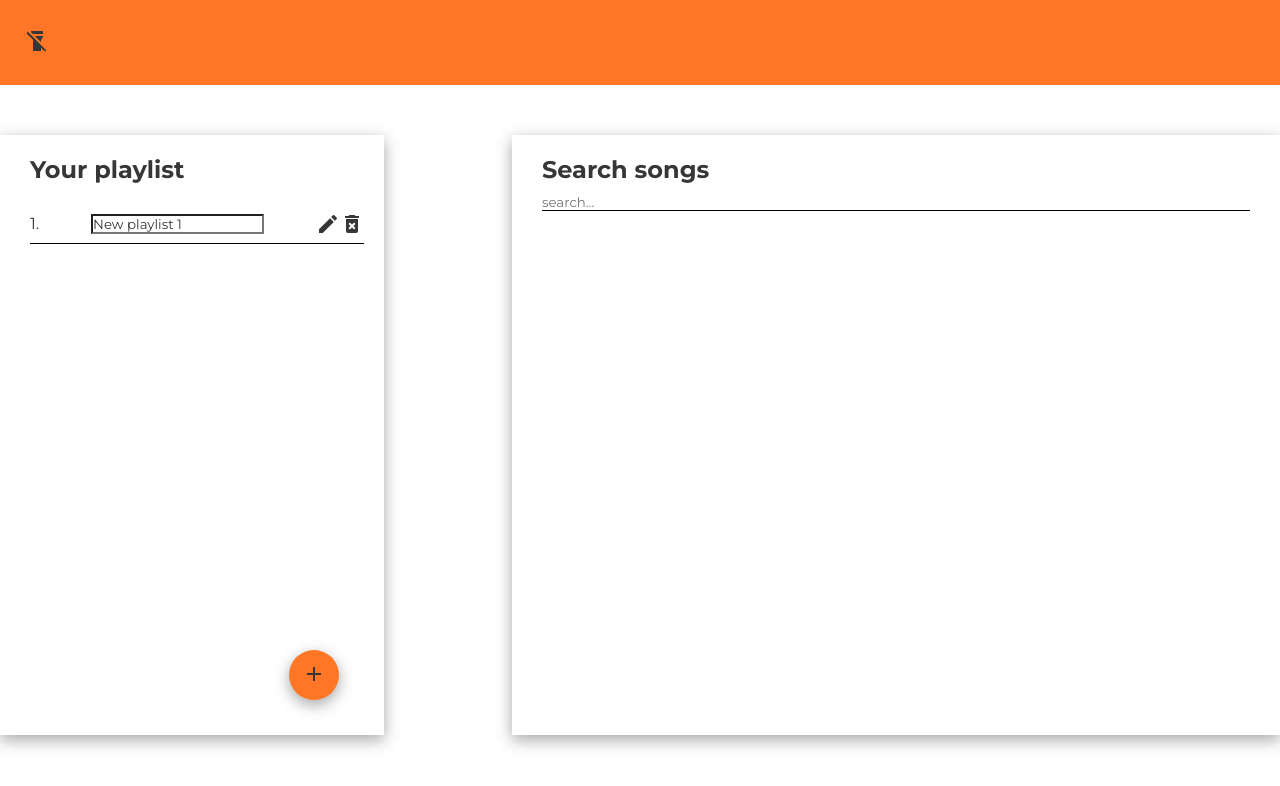
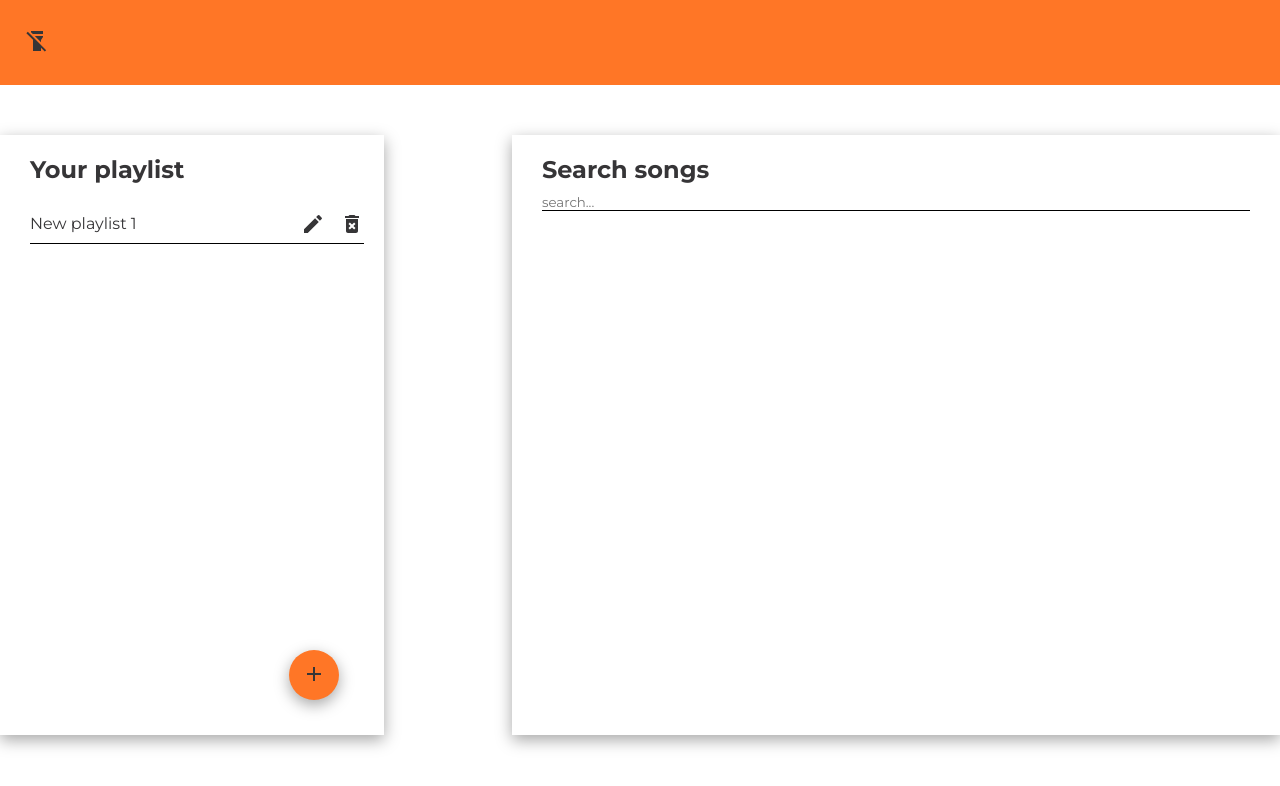
Before and after one commit to orzeleagle122/music-player, a React (Create React App) app: page / in a window 1280 px wide. Both pictures are taken after a click on the button 314 px from the left and 675 px from the top of the page. Shown: the top 786 px of the page. Built offline with nearby package versions, Linux system fonts and the light colour scheme.

Commit message:
commit message

```diff
--- a/src/components/Left.js
+++ b/src/components/Left.js
@@ -6,6 +6,7 @@ import ArrowBackIcon from '@mui/icons-material/ArrowBack';
 import {v4 as uuidv4} from 'uuid';
 import DeleteForeverIcon from '@material-ui/icons/DeleteForever';
 import EditIcon from '@mui/icons-material/Edit';
+import Playlist from "./Playlist";
 
 const Left = ({playlists, setPlaylists}) => {
     const [showPlaylistSongs, setShowPlaylistSongs] = useState(true);
@@ -44,26 +45,9 @@ const Left = ({playlists, setPlaylists}) => {
                     showPlaylistSongs
                         ?
                         <Wrapper>
-                            {playlists.map((item, index) => {
-                                return (
-                                    <span key={item.id}
-                                          onClick={() => handleClickedOnPlaylist(item.id)}
-                                    >
-                                        {index + 1}.
-                                        <input value={item.name} onClick={(e) => e.stopPropagation()}/>
-                                        <ButtonWrapper onClick={(e) => e.stopPropagation()}>
-                                                <EditIcon/>
-                                                <DeleteForeverIcon onClick={() => {
-                                                    setPlaylists(prevState => {
-                                                        const newPlaylists = prevState.filter(i => i.id !== item.id)
-                                                        localStorage.setItem("playlists", JSON.stringify(newPlaylists));
-                                                        return newPlaylists;
-                                                    })
-                                                }}/>
-                                            </ButtonWrapper>
-                                    </span>
-                                )
-                            })}
+                            {playlists.map((item, index) => <Playlist key={item.id} item={item}
+                                                                      handleClickedOnPlaylist={handleClickedOnPlaylist}
+                                                                      setPlaylists={setPlaylists}/>)}
                         </Wrapper>
                         :
                         <Wrapper>
@@ -163,11 +147,3 @@ const AddButton = styled.button`
     color: ${({theme}) => theme.text};
   }
 `;
-
-const ButtonWrapper = styled.div`
-  display: flex;
-  justify-content: center;
-  align-items: center;
-  background-color: inherit;
-
-`;
--- a/src/components/Playlist.js
+++ b/src/components/Playlist.js
@@ -1,16 +1,30 @@
-import React from 'react';
+import React, {useState} from 'react';
 import EditIcon from "@mui/icons-material/Edit";
 import DeleteForeverIcon from "@material-ui/icons/DeleteForever";
+import styled from "styled-components";
+import DoneOutlineIcon from '@mui/icons-material/DoneOutline';
 
-const Playlist = () => {
+const Playlist = ({item, handleClickedOnPlaylist, setPlaylists}) => {
+
+    const [inputValue, setInputValue] = useState(`${item.name}`);
+    const [isEditing, setIsEditing] = useState(false);
+
     return (
-        <span key={item.id}
-              onClick={() => handleClickedOnPlaylist(item.id)}
-        >
-                                        {index + 1}.
-                                        <input value={item.name} onClick={(e) => e.stopPropagation()}/>
+        <span onClick={() => handleClickedOnPlaylist(item.id)}>
+            {isEditing
+                ? <input value={inputValue} onClick={(e) => e.stopPropagation()}
+                         onChange={e => setInputValue(e.target.value)}
+                />
+                : `${item.name}`
+            }
+
             <ButtonWrapper onClick={(e) => e.stopPropagation()}>
-                                                <EditIcon/>
+
+                {!isEditing
+                    ? <EditIcon onClick={() => setIsEditing(prevState => !prevState)}/>
+                    : <DoneOutlineIcon onClick={() => setIsEditing(prevState => !prevState)}/>
+                }
+
                 <DeleteForeverIcon onClick={() => {
                     setPlaylists(prevState => {
                         const newPlaylists = prevState.filter(i => i.id !== item.id)
@@ -24,3 +38,11 @@ const Playlist = () => {
 };
 
 export default Playlist;
+
+const ButtonWrapper = styled.div`
+  display: flex;
+  justify-content: center;
+  align-items: center;
+  background-color: inherit;
+  gap: 15px
+`;
```
Lines whose indentation alone changed are shown as unchanged.
